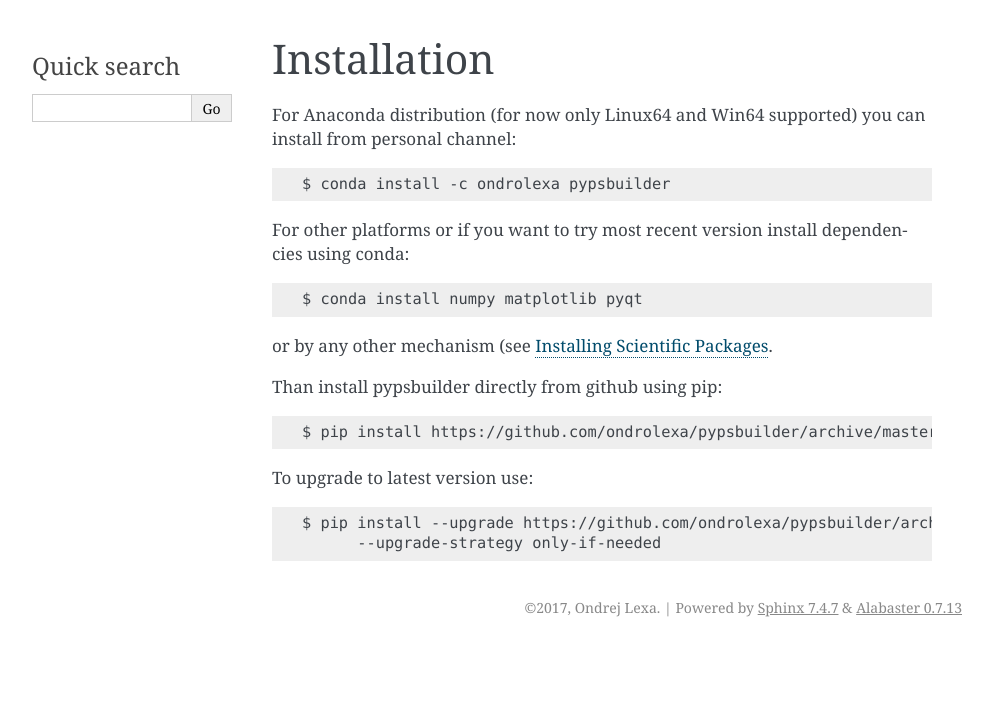
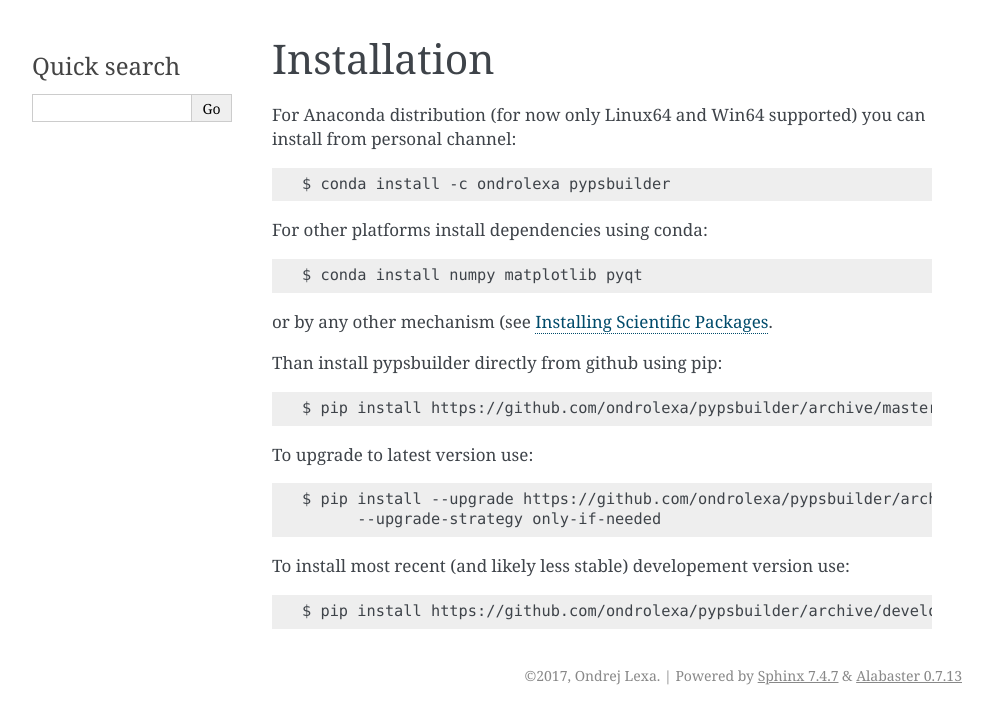
Before and after one commit to ondrolexa/pypsbuilder, a Sphinx documentation site: the page built from docs/installation.rst, in a window 1280 px wide. Shown: the top 724 px of the page, without its empty margins (148-1141 px from the left). Built offline with Sphinx 7.4.7, drawn with Linux system fonts in a browser that asks for light colours.

Commit message:
docs updated

```diff
--- a/docs/installation.rst
+++ b/docs/installation.rst
@@ -6,7 +6,7 @@ For Anaconda distribution (for now only Linux64 and Win64 supported) you can ins
 
     $ conda install -c ondrolexa pypsbuilder
 
-For other platforms or if you want to try most recent version install dependencies using conda::
+For other platforms install dependencies using conda::
 
     $ conda install numpy matplotlib pyqt
 
@@ -20,3 +20,7 @@ To upgrade to latest version use::
 
     $ pip install --upgrade https://github.com/ondrolexa/pypsbuilder/archive/master.zip \
           --upgrade-strategy only-if-needed
+
+To install most recent (and likely less stable) developement version use::
+
+    $ pip install https://github.com/ondrolexa/pypsbuilder/archive/develop.zip
```
